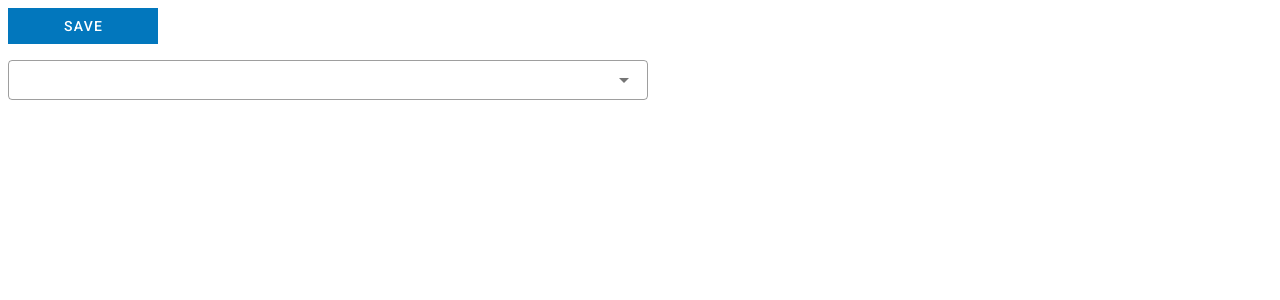
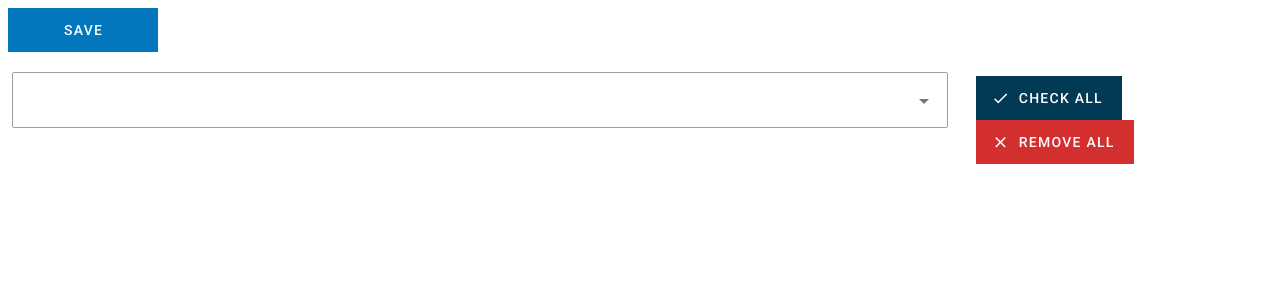
Before and after one commit to Nyagolova/Vue-App-Bookmakers, a Vue app: page / in a window 1280 px wide. Shown: the top 300 px of the page. Built offline with nearby package versions, Linux system fonts and the light colour scheme.

Commit message:
Add buttons Check All and Delete All

```diff
--- a/src/App.vue
+++ b/src/App.vue
@@ -7,11 +7,21 @@
       width=150
       tile
       depressed
+      large
     >
       Save
     </v-btn>
 
-    <bookmakers-dropdown></bookmakers-dropdown>
+    <v-layout row ma-0 pa-0>
+
+      <v-flex md9>
+        <bookmakers-dropdown></bookmakers-dropdown>
+      </v-flex>
+
+      <v-flex md3>
+        <operational-buttons></operational-buttons>
+      </v-flex>
+    </v-layout>
 
   </v-app>
 </template>
@@ -19,12 +29,14 @@
 <script>
 
 import BookmakersDropdown from '@/components/BookmakersDropdown.vue'
+import OperationalButtons from '@/components/OperationalButtons.vue'
 
 export default {
   name: 'App',
 
   components: {
-    BookmakersDropdown
+    BookmakersDropdown,
+    OperationalButtons
   },
 
   data () {
--- a/src/components/BookmakersDropdown.vue
+++ b/src/components/BookmakersDropdown.vue
@@ -1,7 +1,7 @@
 <template>
-    <v-flex xs6 class="ma-2">
+    <v-container >
         <v-select
-            dense
+
             :items="filteredBookmakers"
             :value="selectedItemTitle"
             outlined
@@ -19,7 +19,7 @@
                     dense
                     single-line
                     v-model="filter"
-                ><v-icon slot="append"  >mdi-magnify</v-icon></v-text-field>
+                ><v-icon slot="append" >mdi-magnify</v-icon></v-text-field>
                 </div>
                 <v-divider class="my-2"></v-divider>
             </template>
@@ -39,7 +39,7 @@
                 </v-layout>
             </template>
         </v-select>
-    </v-flex>
+    </v-container >
 </template>
 
 <script>
@@ -113,5 +113,7 @@ export default {
 </script>
 
 <style>
-
+.v-text-field--outlined, .v-text-field--solo {
+    border-radius: 2px !important;
+}
 </style>
--- a/src/components/OperationalButtons.vue
+++ b/src/components/OperationalButtons.vue
@@ -0,0 +1,23 @@
+<template>
+    <v-container ma-1  >
+        <v-btn large tile depressed class="mr-2" color="#023955" dark>
+            <v-icon dark left>mdi-check</v-icon>Check all
+        </v-btn>
+
+        <v-btn large tile depressed  color="red darken-2" dark>
+            <v-icon dark left>mdi-close</v-icon>Remove All
+        </v-btn>
+
+
+    </v-container >
+</template>
+
+<script>
+export default {
+
+}
+</script>
+
+<style>
+
+</style>
```
